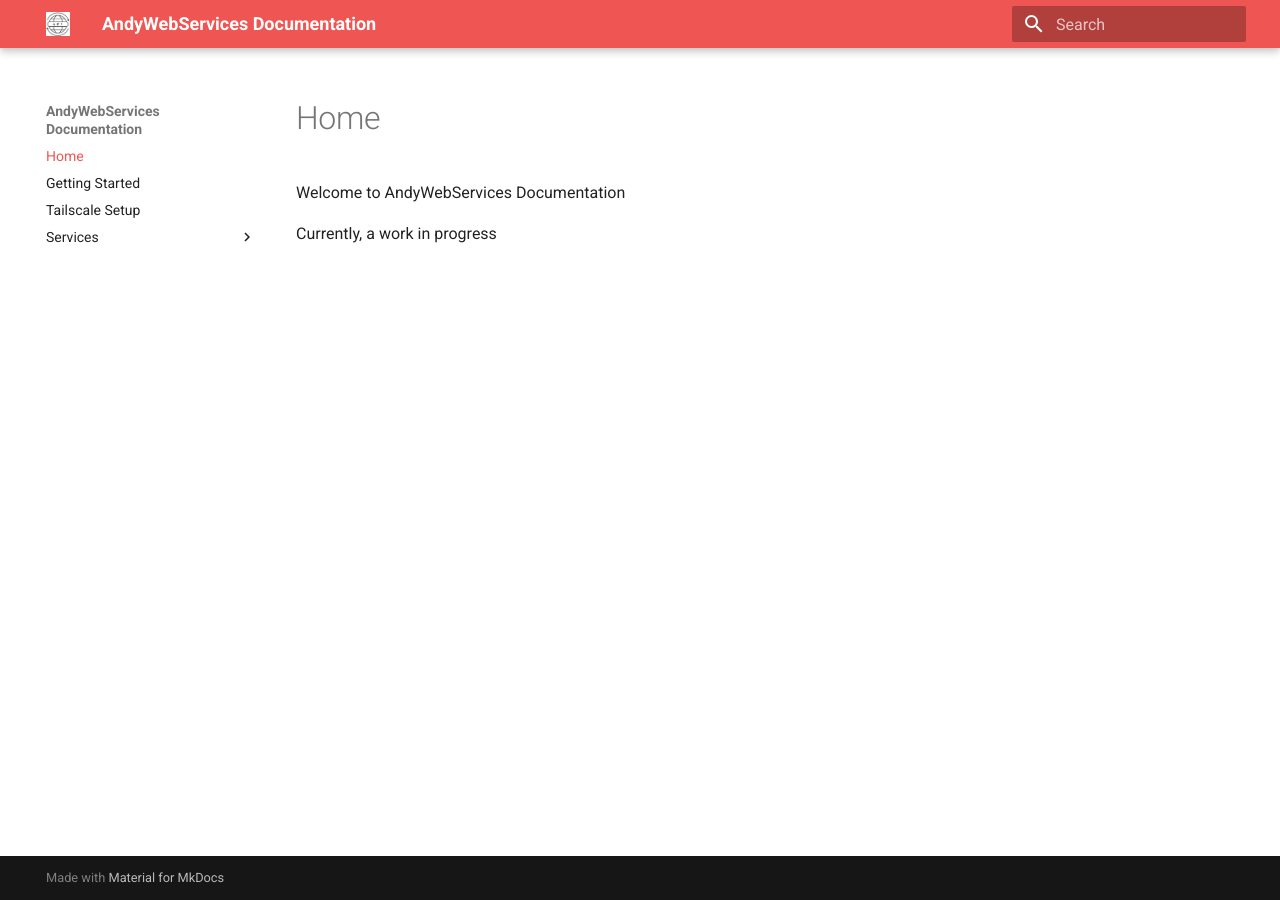
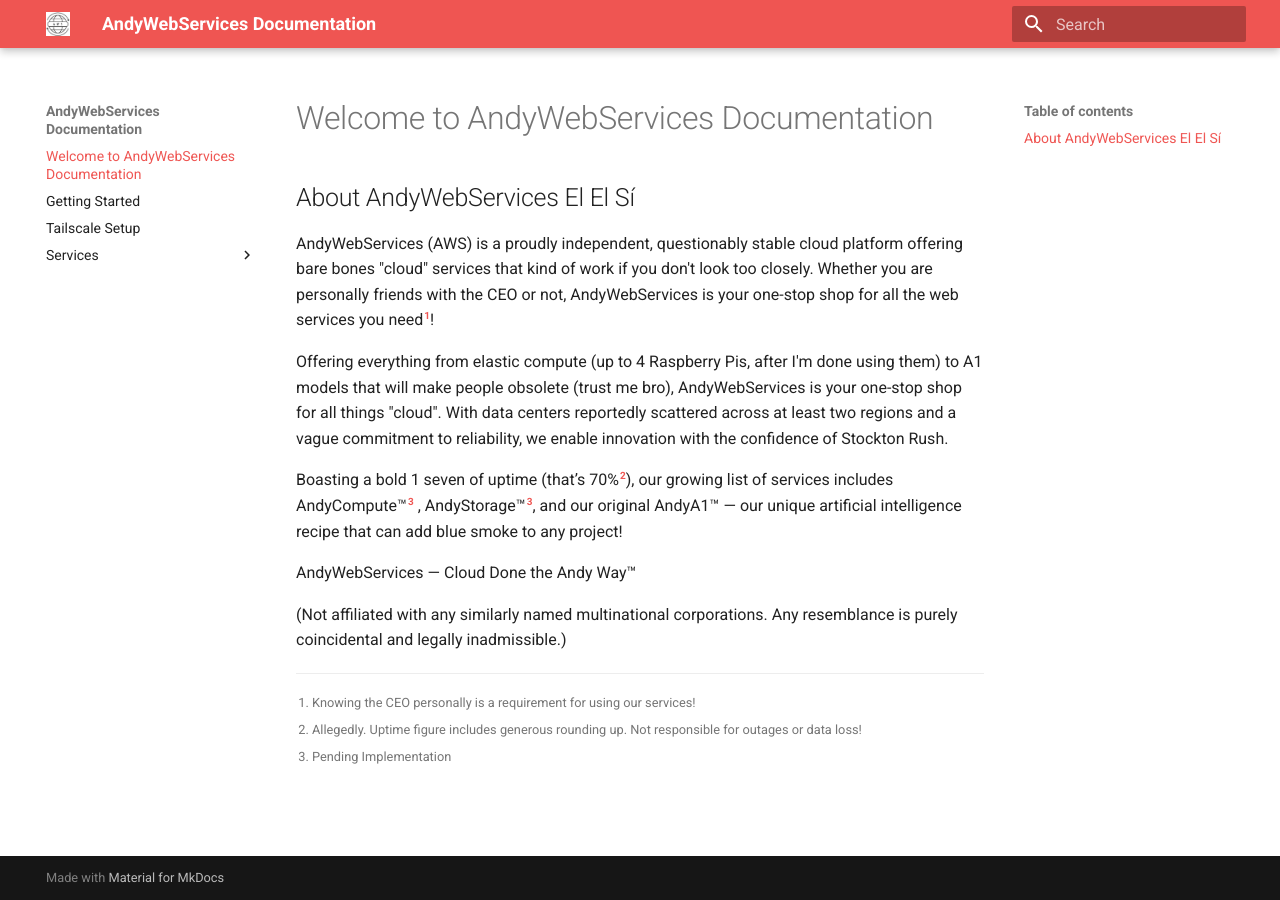
Before and after one commit to AndyWebServices/mkdocs, an MkDocs documentation site: the page built from docs/index.md, in a window 1280 px wide. Built offline with MkDocs 1.6.1 and Material for MkDocs 9.7.7, drawn with Linux system fonts in a browser that asks for light colours.

Commit message:
Adds more docs

```diff
--- a/docs/index.md
+++ b/docs/index.md
@@ -1,3 +1,25 @@
-Welcome to AndyWebServices Documentation
+# Welcome to AndyWebServices Documentation
 
-Currently, a work in progress
+## About AndyWebServices El El Sí
+
+AndyWebServices (AWS) is a proudly independent, questionably stable cloud platform offering bare bones "cloud"
+services that kind of work if you don't look too closely. Whether you are personally friends with the CEO or not,
+AndyWebServices is your one-stop shop for all the web services you need[^1]!
+
+Offering everything from elastic compute (up to 4 Raspberry Pis, after I'm done using them) to A1 models
+that will make people obsolete (trust me bro), AndyWebServices is your one-stop shop for all things "cloud".
+With data centers reportedly scattered across at least two regions and a vague commitment to reliability, we enable
+innovation with the confidence of Stockton Rush.
+
+Boasting a bold 1 seven of uptime (that’s 70%[^2]), our growing list of services includes AndyCompute™[^3] ,
+AndyStorage™[^3], and our original AndyA1™ — our unique artificial intelligence recipe that can add blue smoke to any
+project!
+
+AndyWebServices — Cloud Done the Andy Way™
+
+[^1]: Knowing the CEO personally is a requirement for using our services!
+[^2]: Allegedly. Uptime figure includes generous rounding up. Not responsible for outages or data loss!
+[^3]: Pending Implementation
+
+(Not affiliated with any similarly named multinational corporations. Any resemblance is purely coincidental and legally
+inadmissible.)
--- a/mkdocs.yml
+++ b/mkdocs.yml
@@ -5,3 +5,13 @@
   logo: assets/logo.png
   palette:
     primary: red
+markdown_extensions:
+  - admonition
+  - pymdownx.details
+  - pymdownx.superfences
+  - pymdownx.critic
+  - pymdownx.caret
+  - pymdownx.keys
+  - pymdownx.mark
+  - pymdownx.tilde
+  - footnotes
```
Also changed, not shown: docs/getting-started.md (+5 -4 lines), docs/services/public/karakeep.md (+22 -1 lines), docs/services/public/openwebui.md (added, +25 -0 lines), docs/services/types.md (+1 -1 lines), docs/tailscale.md (+1 -1 lines), docs/assets/tailscale-login.png (renamed from docs/services/tailscale-only/tailscale-login.png).
